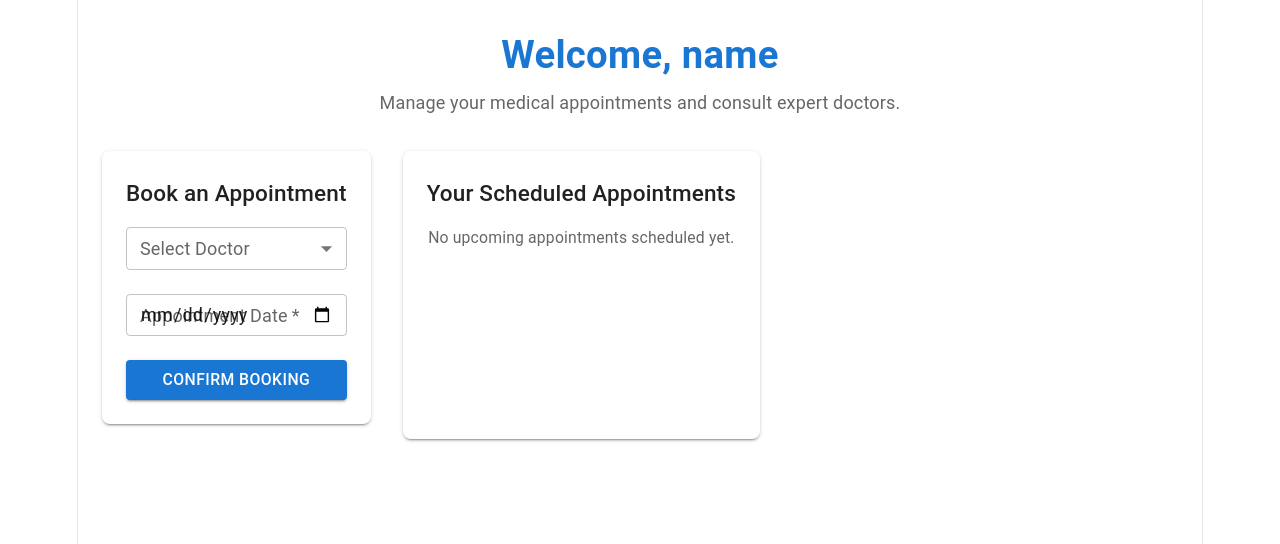
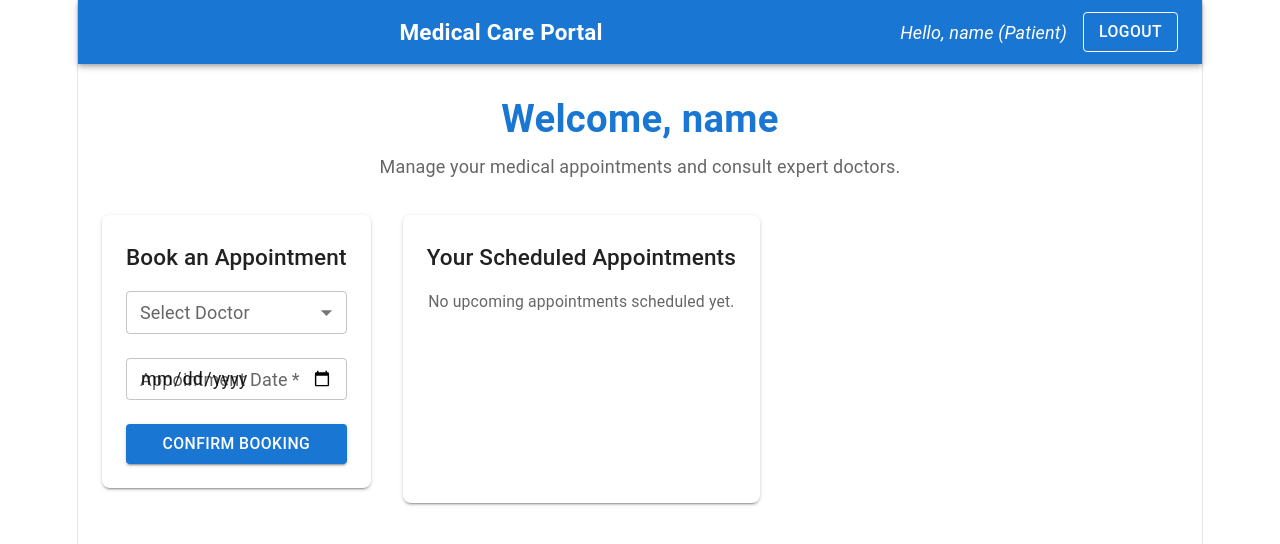
Before and after one commit to maiahmeb13579-create/Medical-Booking-App-main, a React (Vite) app in the folder Medical-Booking-App-main/: page / in a window 1280 px wide. Both pictures are taken after typing "name@example.com", "Sample123" into the empty fields and a click on the button "SIGN IN". Shown: the top 544 px of the page. Built offline with nearby package versions, Linux system fonts and the light colour scheme.

Commit message:
feat: add global Navbar component with logout functionality

```diff
--- a/Medical-Booking-App-main/src/App.jsx
+++ b/Medical-Booking-App-main/src/App.jsx
@@ -6,16 +6,20 @@ import AdminDashboard from './pages/Admin/AdminDashboard';
 import DoctorDashboard from './pages/Doctor/DoctorDashboard';
 import PatientDashboard from './pages/Patient/PatientDashboard';
 import ProtectedRoute from './components/ProtectedRoute';
+import Navbar from './components/Navbar'; // Imported Navbar
 
 export default function App() {
   return (
     <Router>
+      {/* Navbar will render automatically on top of all dashboards if logged in */}
+      <Navbar />
+
       <Routes>
-        {/* Auth Routes (Public) */}
+        {/* Auth Routes */}
         <Route path="/" element={<Login />} />
         <Route path="/register" element={<Register />} />
 
-        {/* Dashboards Routes (Protected) */}
+        {/* Dashboards Routes */}
         <Route
           path="/admin"
           element={
--- /dev/null
+++ b/Medical-Booking-App-main/src/components/Navbar.jsx
@@ -0,0 +1,36 @@
+import React from 'react';
+import { useNavigate } from 'react-router-dom';
+import { useAuth } from '../context/AuthContext';
+import { AppBar, Toolbar, Typography, Button, Box } from '@mui/material';
+
+export default function Navbar() {
+  const { user, logout } = useAuth();
+  const navigate = useNavigate();
+
+  const handleLogout = () => {
+    logout(); // Clear state
+    navigate('/'); // Redirect to login
+  };
+
+  // If no user is logged in, don't show the navbar
+  if (!user) return null;
+
+  return (
+    <AppBar position="static" sx={{ backgroundColor: '#1976d2' }}>
+      <Toolbar>
+        <Typography variant="h6" component="div" sx={{ flexGrow: 1, fontWeight: 'bold' }}>
+          Medical Care Portal
+        </Typography>
+
+        <Box sx={{ display: 'flex', alignItems: 'center', gap: 2 }}>
+          <Typography variant="body1" sx={{ fontStyle: 'italic' }}>
+            Hello, {user.name} ({user.role})
+          </Typography>
+          <Button color="inherit" variant="outlined" onClick={handleLogout} sx={{ borderColor: '#fff' }}>
+            Logout
+          </Button>
+        </Box>
+      </Toolbar>
+    </AppBar>
+  );
+}
```
